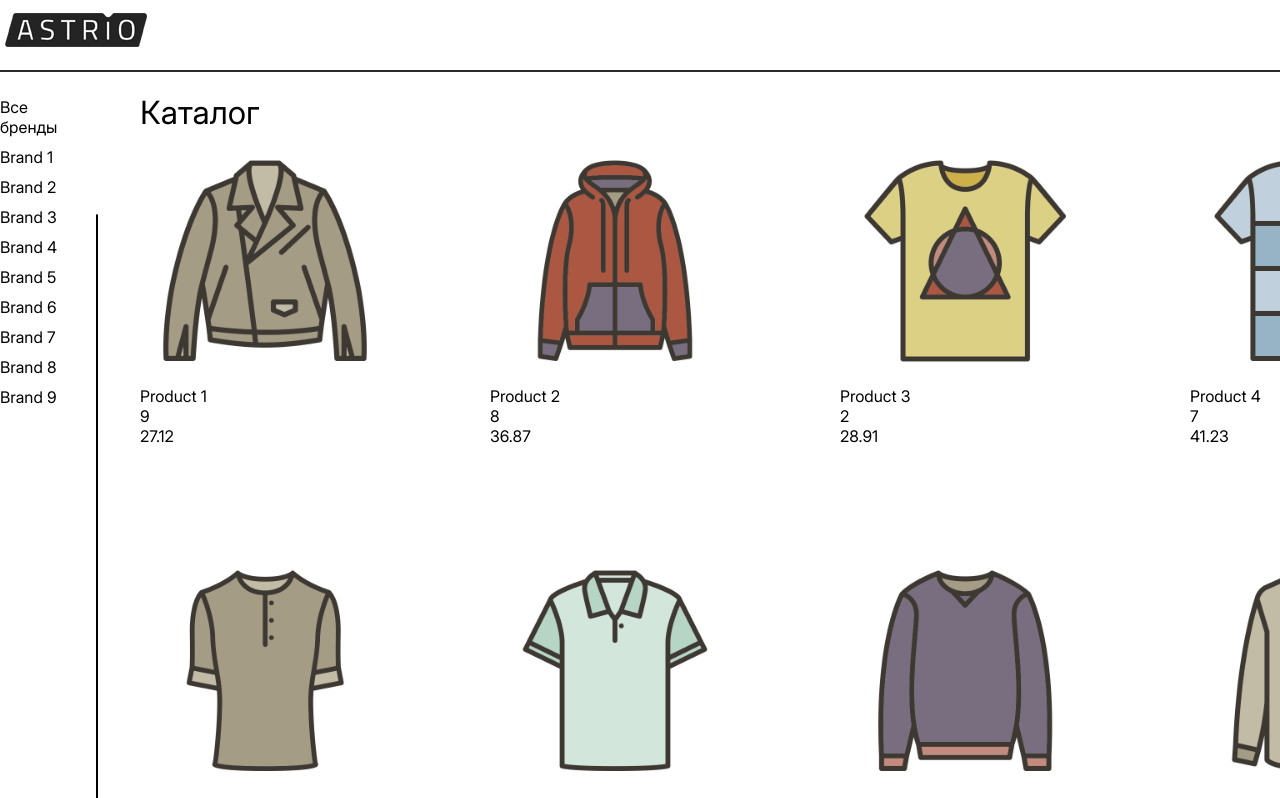
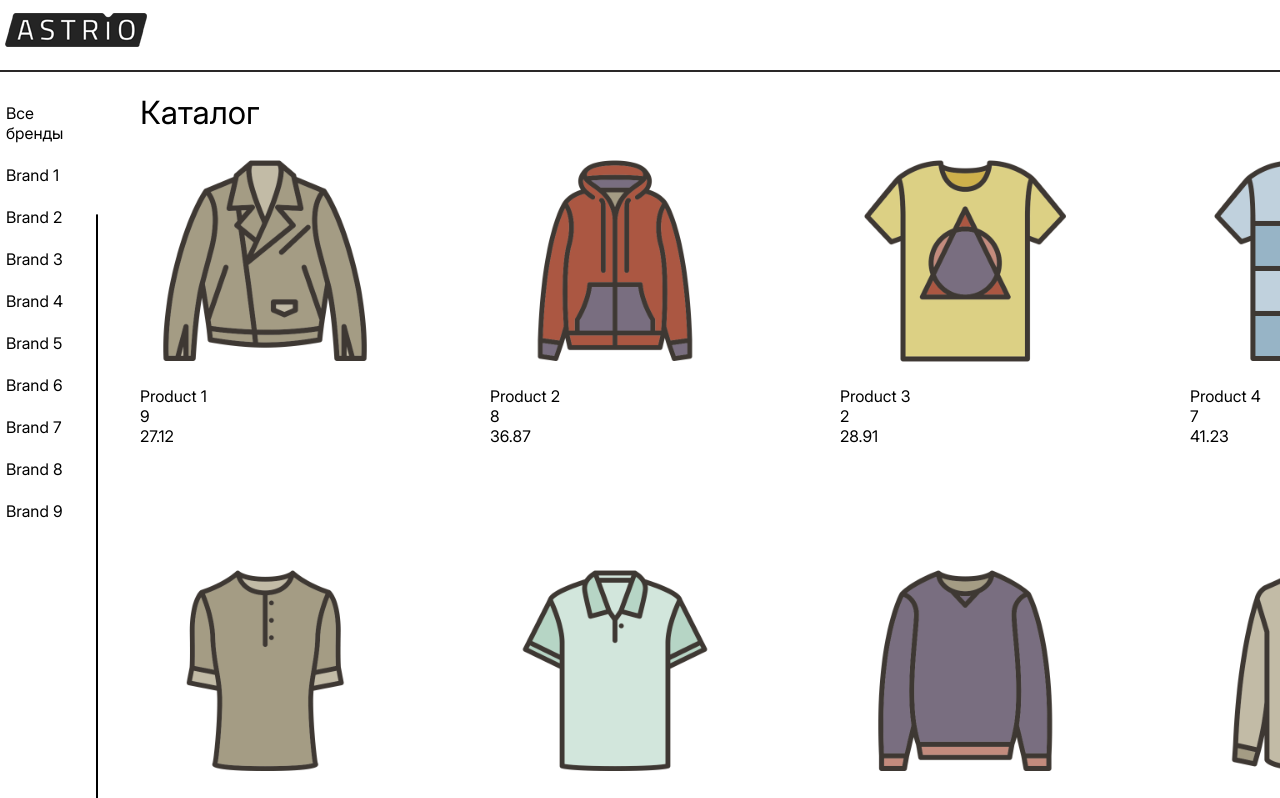
Before and after one commit to kirilloid173/Astrio, a Nuxt app: page / in a window 1280 px wide. Shown: the top 798 px of the page. Built offline with nearby package versions, Linux system fonts and the light colour scheme.

Commit message:
0.7-filter_products_ready

```diff
--- a/app/components/catalog/Catalog.vue
+++ b/app/components/catalog/Catalog.vue
@@ -44,12 +44,18 @@ function filterProducts(brand: BrandsType) {
     );
     if (filteredBrand || filteredBrand[0]) dataShow.value = filteredBrand;
 }
+
+function filterReset() {
+    if (productsJson.value) {
+        dataShow.value = productsJson.value;
+    }
+}
 </script>
 
 <template>
     <div class="catalog">
         <div class="catalog__filter">
-            <p>Все бренды</p>
+            <p v-on:click="filterReset">Все бренды</p>
             <p
                 v-for="brand in brandsJson"
                 :key="brand.id"
@@ -95,6 +101,16 @@ function filterProducts(brand: BrandsType) {
     margin-right: 65px;
 }
 
+.catalog__filter p {
+    font-size: 16px;
+    padding: 6px;
+}
+
+.catalog__filter p:hover {
+    cursor: pointer;
+    text-decoration: underline;
+}
+
 .catalog__filter::after {
     content: '';
     position: absolute;
```
